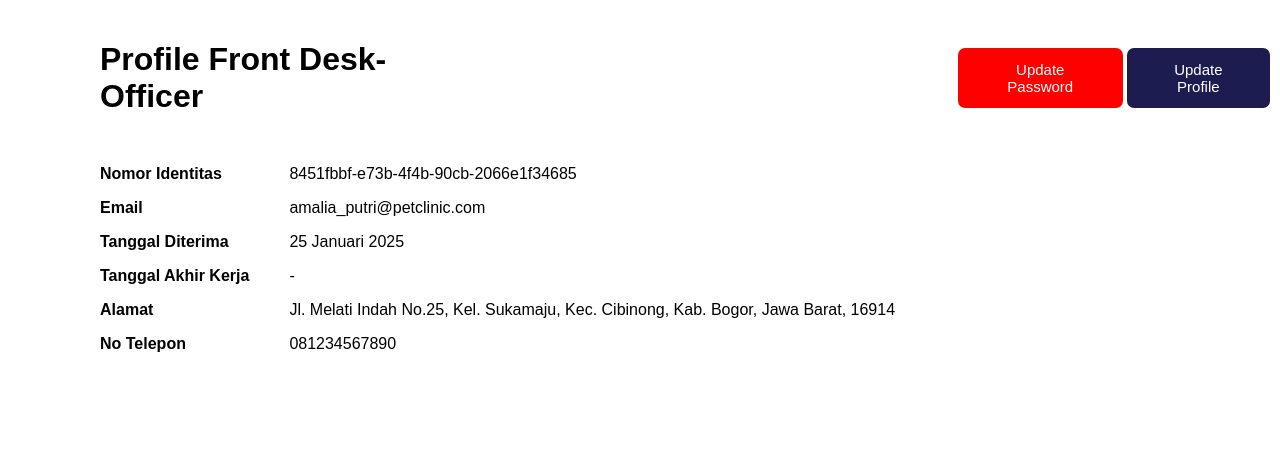
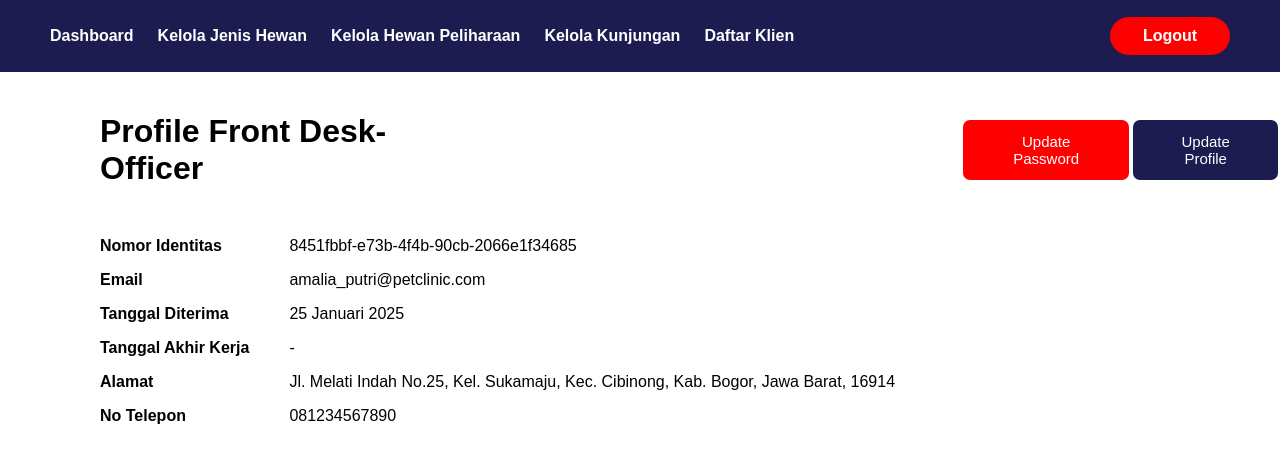
Before and after one commit to TK-Basdat-11/PetClinic_TK, a Django app: page /dashboard/front-desk-officer/ in a window 1280 px wide. Shown: the top 463 px of the page. Run offline with Django 5.2, Linux system fonts and the light colour scheme.

Commit message:
Add navbar for perawat

```diff
--- a/dashboard/templates/dashboard/dashboard_fdo.html
+++ b/dashboard/templates/dashboard/dashboard_fdo.html
@@ -1,4 +1,5 @@
 <!DOCTYPE html>
+{% include 'components/navbar_fdo.html' %}
 <html lang="id">
 <head>
   <meta charset="UTF-8" />
@@ -6,12 +7,12 @@
   <style>
     body {
       font-family: Arial, sans-serif;
-      margin-left: 100px;
     }
     .profile-fdo table {
       border-collapse: separate;
       border-spacing: 0 8px;
       margin-top: 16px;
+      margin-left: 100px;
     }
 
     .profile-fdo th,
@@ -56,7 +57,7 @@
 
 <body>
     <div class="header">
-        <h1>Profile Front Desk-Officer</h1>
+        <h1 style="margin-left: 100px;">Profile Front Desk-Officer</h1>
         <a href="{% url 'dashboard:update_password' %}" class="button updatepassword">Update Password</a>
         <a class="button">Update Profile</a>
     </div>
--- a/data_klien_hewan/templates/list_klien.html
+++ b/data_klien_hewan/templates/list_klien.html
@@ -1,4 +1,5 @@
 <!DOCTYPE html>
+{% include 'components/navbar_fdo.html' %}
 <html lang="id">
 <head>
   <meta charset="UTF-8" />
--- a/data_klien_hewan/urls.py
+++ b/data_klien_hewan/urls.py
@@ -1,7 +1,7 @@
 from django.urls import path
 from data_klien_hewan.views import *
 
-app_name = 'vaksin'
+app_name = 'listklien'
 
 urlpatterns = [
     path('', list_klien, name='list_klien'),
--- /dev/null
+++ b/templates/components/navbar_fdo.html
@@ -0,0 +1,68 @@
+<!DOCTYPE html>
+<html lang="id">
+<head>
+  <meta charset="UTF-8">
+  <title>Front Desk Officer Navbar</title>
+  <style>
+    body {
+      font-family: Arial, sans-serif;
+      margin: 0;
+      padding: 0;
+    }
+    .navbar {
+      background-color: rgb(28, 28, 81);
+      padding: 12px 0;
+    }
+    .navbar .container {
+      display: flex;
+      align-items: center;
+      justify-content: space-between;
+      max-width: 1200px;
+      margin: 0 auto;
+      padding: 5px 50px;
+    }
+    .navbar .menu {
+      display: flex;
+      gap: 24px;
+      font-weight: bold;
+    }
+    .navbar a {
+      color: white;
+      text-decoration: none;
+      font-size: 16px;
+    }
+    .navbar a:hover {
+      text-decoration: underline;
+    }
+    .logout {
+      background-color: red;
+      border-radius: 100px;
+      width: 100px;
+      align-self: center;
+      padding: 10px;
+      font-weight: bold;
+      display: flex;
+      justify-content: center;
+      align-items: center;
+    }
+  </style>
+</head>
+
+<body>
+  <nav class="navbar">
+    <div class="container">
+      <div class="menu">
+        <a href="{% url 'dashboard:dashboard_fdo' %}">Dashboard</a>
+        <a href="#">Kelola Jenis Hewan</a>
+        <a href="#">Kelola Hewan Peliharaan</a>
+        <a href="#">Kelola Kunjungan</a>
+        <a href="{% url 'listklien:list_klien' %}">Daftar Klien</a>
+
+      </div>
+      <div class="menu">
+        <a href="#" class="logout">Logout</a>
+      </div>
+    </div>
+  </nav>
+</body>
+</html>
```
